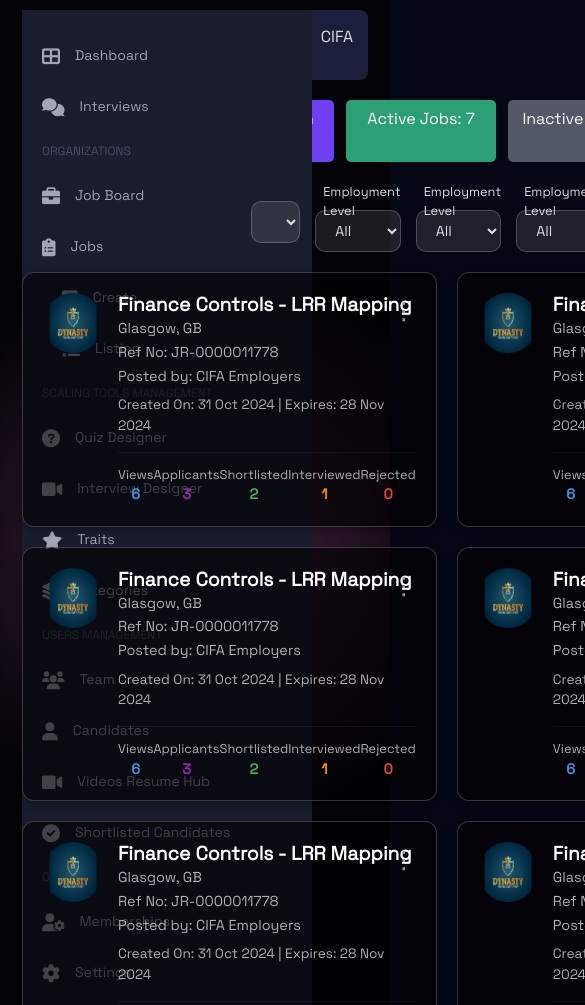
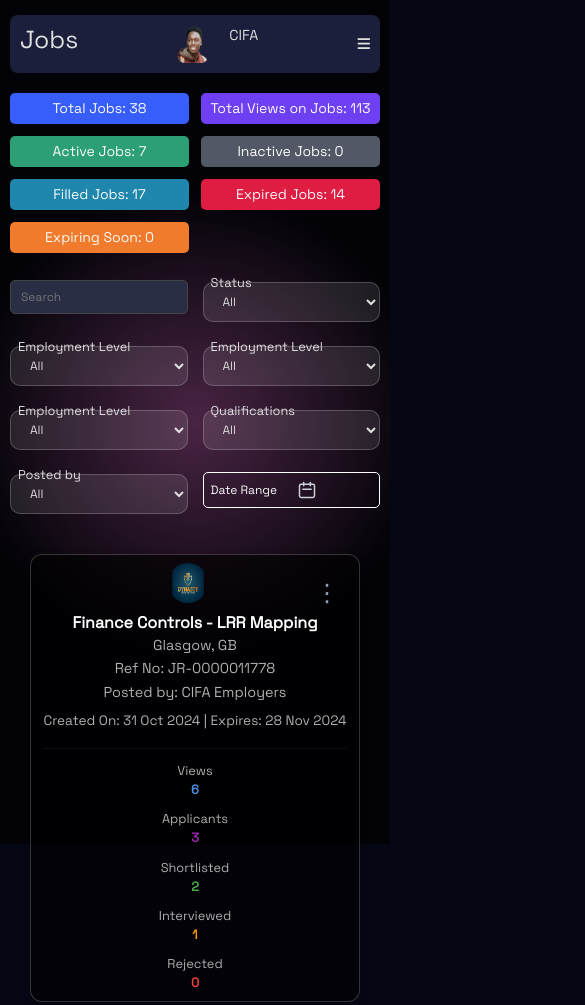
Before and after one commit to backbencherstudio/Custom-Dashboard, a plain HTML site: page index.html in a window 390 px wide. Shown: the top 1005 px of the page, 585 px wide, since content can reach past the window. Drawn offline with nearby package versions, Linux system fonts and the light colour scheme.

Commit message:
add custom

```diff
--- a/index.html
+++ b/index.html
@@ -12,21 +12,25 @@
 </head>
 
 <body>
-  <div class="container-fluid">
-    <div class="row">
+  <div class="">
+    <div class="mainContent">
       <!-- Sidebar -->
-      <aside class="col-md-2 ">
+      <aside class="subFirst">
         <div class="sidebar">
           <ul>
             <li><i class="fas fa-th-large"></i> Dashboard</li>
             <li><i class="fas fa-comments"></i> Interviews</li>
             <li class="section-title">ORGANIZATIONS</li>
             <li><i class="fas fa-briefcase"></i> Job Board</li>
-            <li> <i class="fas fa-clipboard-list"></i> Jobs </li>
-            <div class="subMenu">
-              <li><i class="fas fa-plus-square "></i> Create</li>
-              <li><i class="fas fa-list"></i> Listing</li>
-            </div>
+            <ul>
+              <li id="jobs">
+                <i class="fas fa-clipboard-list"></i> Jobs <i class="fa-solid fa-chevron-down arrow"></i>
+              </li>
+              <div class="subMenu">
+                <li><i class="fas fa-plus-square"></i> Create</li>
+                <li><i class="fas fa-list"></i> Listing</li>
+              </div>
+            </ul>
 
             <li class="section-title">SCALING TOOLS MANAGEMENT</li>
             <li><i class="fas fa-question-circle"></i> Quiz Designer</li>
@@ -51,14 +55,16 @@
       </aside>
 
       <!-- Main Content -->
-      <main class="col-md-10">
+      <main class="subSecond">
         <!-- Header -->
         <div class="header flex2">
+
           <h2>Jobs</h2>
           <div class="flex">
             <img src="/transparent.png" alt="">
             <p>CIFA</p>
           </div>
+       <i id="toggleBtn"  class="fa fa-bars"></i>
         </div>
 
         <!-- Stats Buttons -->
@@ -139,8 +145,7 @@
         </div>
 
         <!-- Job Listing -->
-        <div class="grid ">
-
+        <div class="job-cards">
           <div class="job-card">
             <img src="./download.png" alt="Company Logo" class="job-card-logo" />
             <div class="job-card-content">
@@ -447,14 +452,12 @@
             </div>
             <div class="three-dots">⋮</div>
           </div>
-
-
-
         </div>
 
       </main>
     </div>
   </div>
+  <script src="./script.js"></script>
 </body>
 
 </html>
--- /dev/null
+++ b/script.js
@@ -0,0 +1,10 @@
+document.getElementById('toggleBtn').addEventListener('click', () => {
+  document.querySelector('.sidebar').classList.toggle('open');
+});
+const jobs = document.getElementById("jobs");
+    const subMenu = document.querySelector(".subMenu");
+
+    jobs.addEventListener("click", () => {
+      // Toggle the 'show' class on the subMenu div
+      subMenu.classList.toggle("show");
+    })
--- a/style.css
+++ b/style.css
@@ -15,7 +15,7 @@ body {
   color: #e0e0e0;
   padding: 10px;
   font-family: Arial, sans-serif;
-  position: relative;
+  /* position: relative; */
 }
 
 body::before {
@@ -29,15 +29,23 @@ body::before {
   background-repeat: no-repeat;
   z-index: -1;
 }
+.subSecond{
+  width: 80%;
+  position: absolute;
+  right: 0;
+}
 
 /* Sidebar styling */
 .sidebar {
   width: 290px;
+  height: 100%;
   min-height: 100vh;
   background-color: #1a1d2e;
   color: #ffffff;
   padding-top: 20px;
   position: fixed;
+  z-index: 10;
+  overflow: scroll;
 }
 
 .sidebar h4 {
@@ -82,6 +90,17 @@ body::before {
   color: #8f9bb3;
   text-decoration: none;
 }
+.subMenu {
+  display: none; /* Initially hidden */
+  margin-left: 20px;
+}
+.subMenu.show {
+  display: block; /* Show when the class 'show' is added */
+}
+li {
+  list-style: none;
+  cursor: pointer;
+}
 .flex{
   display: flex;
   align-content: center;
@@ -102,12 +121,6 @@ body::before {
 .subMenu{
   margin-left: 20px;
 }
-
-
-
-
-
-
 
 
 /* Header and stats */
@@ -134,7 +147,9 @@ body::before {
 }
 
 .stats {
-  display: flex;
+  display: grid;
+  grid-template-columns: repeat(7,1fr);
+  scroll-behavior: auto;
   width: 100%;
   gap: 12px;
   margin-bottom: 20px;
@@ -169,6 +184,13 @@ body::before {
 }
 
 /* Container styling for job card */
+.job-cards {
+  display: grid;
+  grid-template-columns: repeat(3, 1fr); /* Default to 3 columns */
+  gap: 16px; /* Space between the cards */
+  justify-content: end; /* Align items to the right side of the screen */
+  padding: 20px;
+}
 .job-card {
   display: flex;
   align-items: flex-start;
@@ -293,12 +315,12 @@ body::before {
 
 
 .filter-bar {
-  display: flex;
+  display: grid;
+grid-template-columns: repeat(7,1fr);
   width: 100%;
   margin-bottom: 20px;
   align-items: center;
   justify-content: space-between;
-
   gap: 15px;
 }
 
@@ -329,10 +351,12 @@ body::before {
   outline: none;
   position: relative;
 }
-
-.filter-group {
-  width: 180px !important;
+#toggleBtn{
+  display: none;
 }
+/* .filter-group {
+  width: 180px ;
+} */
 
 /* Label Styling */
 .filter-bar label {
@@ -350,3 +374,192 @@ body::before {
   border-radius: 5px;
   padding: 7px 10px;
 }
+.arrow{
+  margin-left: 100px;
+  font-size: small;
+}
+/* Global styling */
+@media (max-width: 1440px) {
+  .sidebar {
+    position: fixed;
+    overflow: scroll;
+    width: 250px;
+    height: 100%;
+    transform: translateX(-105%);
+    transition: transform 0.3s ease-in-out;
+  }
+
+  .sidebar.open {
+    transform: translateX(0);
+  }
+
+  #toggleBtn {
+    display: block;
+    cursor: pointer;
+  }
+  .subSecond{
+    width: 100%;
+    padding: 10px;
+  }
+  .filter-bar {
+    display: grid;
+  grid-template-columns: repeat(4,1fr);
+    width: 100%;
+    margin-bottom: 20px;
+    align-items: center;
+    justify-content: space-between;
+    gap: 15px;
+  }
+  .stats {
+    display: grid;
+    grid-template-columns: repeat(4,1fr);
+    scroll-behavior: auto;
+    width: 100%;
+    gap: 12px;
+    margin-bottom: 20px;
+  }
+  .job-cards{
+    display: grid;
+  grid-template-columns: repeat(2, 1fr); /* Default to 3 columns */
+  gap: 16px; /* Space between the cards */
+  justify-content: end; /* Align items to the right side of the screen */
+  padding: 20px;
+  }
+
+}
+
+@media (max-width: 768px) {
+  body {
+    padding: 5px;
+  }
+  .stats {
+    display: grid;
+    grid-template-columns: repeat(3,1fr);
+    scroll-behavior: auto;
+    width: 100%;
+    gap: 12px;
+    margin-bottom: 20px;
+  }
+  .filter-bar {
+    display: grid;
+  grid-template-columns: repeat(3,1fr);
+    width: 100%;
+    margin-bottom: 20px;
+    align-items: center;
+    justify-content: space-between;
+    gap: 15px;
+  }
+
+  .header {
+    font-size: 0.9rem;
+    padding: 10px;
+  }
+
+  .stats {
+    flex-direction: column;
+    gap: 10px;
+  }
+
+  .stat-btn {
+    font-size: 14px;
+    padding: 5px;
+    min-width: auto;
+  }
+  .job-cards {
+    grid-template-columns: repeat(2, 1fr); /* 1 column for small screens */
+  }
+  .job-card {
+    flex-direction: column;
+    padding: 10px;
+    align-items: center;
+  }
+
+  .job-card-logo {
+    width: 50px;
+    height: 50px;
+    margin-bottom: 10px;
+  }
+
+  .job-card-content {
+    text-align: center;
+  }
+
+  .job-metrics {
+    flex-direction: column;
+    gap: 10px;
+  }
+
+  .grid {
+    grid-template-columns: 1fr;
+    gap: 15px;
+  }
+  .filter-group {
+    width: 100%;
+  }
+  .filter-bar {
+    flex-direction: column;
+    align-items: stretch;
+    gap: 10px;
+  }
+
+  .filter-bar select,
+  .filter-bar input,
+  .date {
+    width: 100%;
+  }
+}
+
+@media (max-width: 480px) {
+  .sidebar h4 {
+    font-size: 0.9rem;
+  }
+
+  .sidebar li {
+    font-size: 10px;
+    padding: 8px;
+  }
+  .stats {
+    display: grid;
+    grid-template-columns: repeat(2,1fr);
+    scroll-behavior: auto;
+    width: 100%;
+    gap: 12px;
+    margin-bottom: 20px;
+  }
+  .filter-bar {
+    display: grid;
+  grid-template-columns: repeat(2,1fr);
+    width: 100%;
+    margin-bottom: 20px;
+    align-items: center;
+    justify-content: space-between;
+    gap: 15px;
+  }
+  .job-cards {
+    grid-template-columns: repeat(1, 1fr); /* 1 column for small screens */
+  }
+  .job-card {
+    padding: 8px;
+  }
+
+  .job-card-logo {
+    width: 40px;
+    height: 40px;
+  }
+
+  .job-card-content h5 {
+    font-size: 1rem;
+  }
+
+  .metric-value {
+    font-size: 0.8rem;
+  }
+  .filter-group {
+    width: 100%;
+  }
+  .filter-bar select,
+  .filter-bar input,
+  .date {
+    font-size: 12px;
+  }
+}
```
